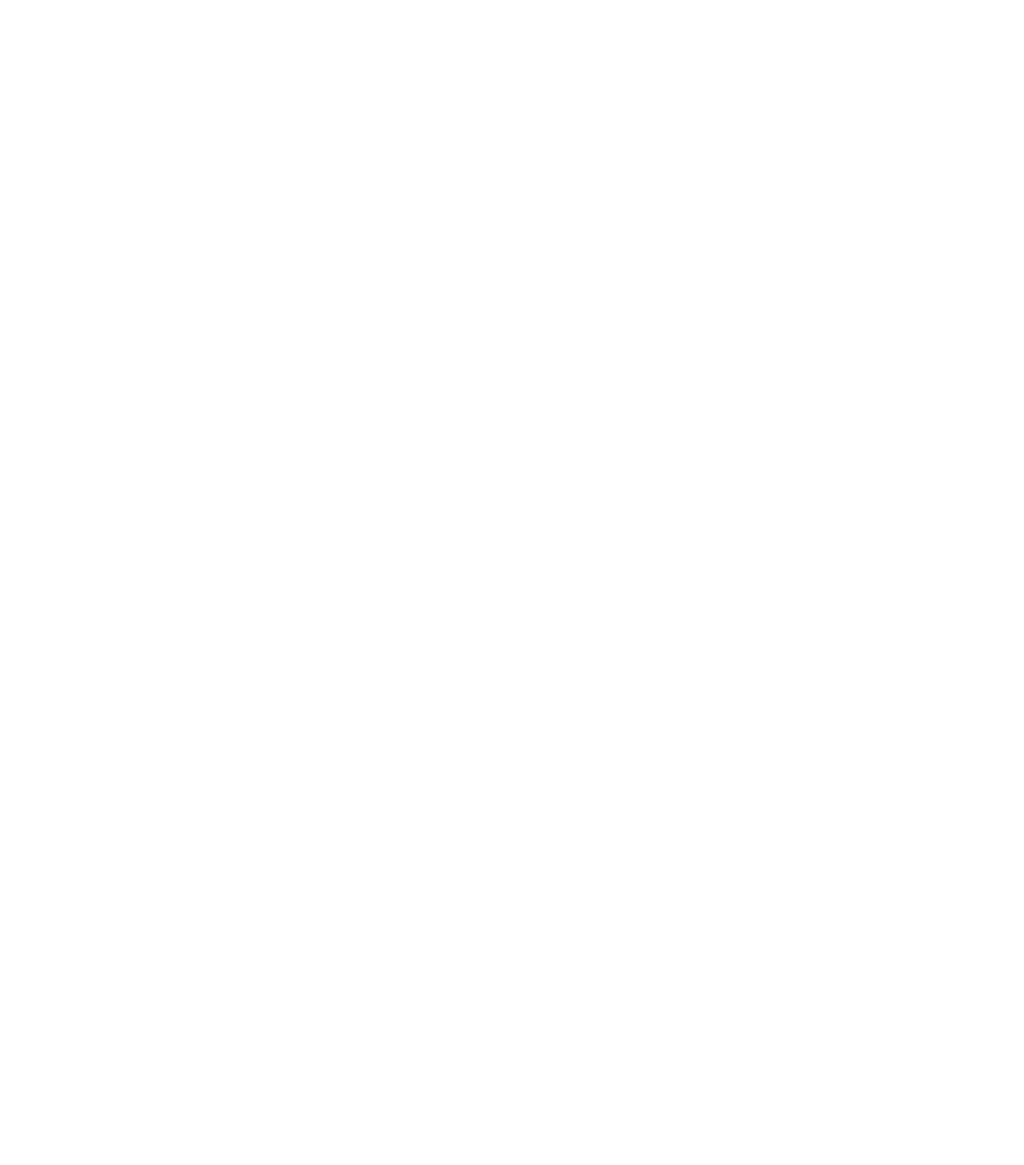
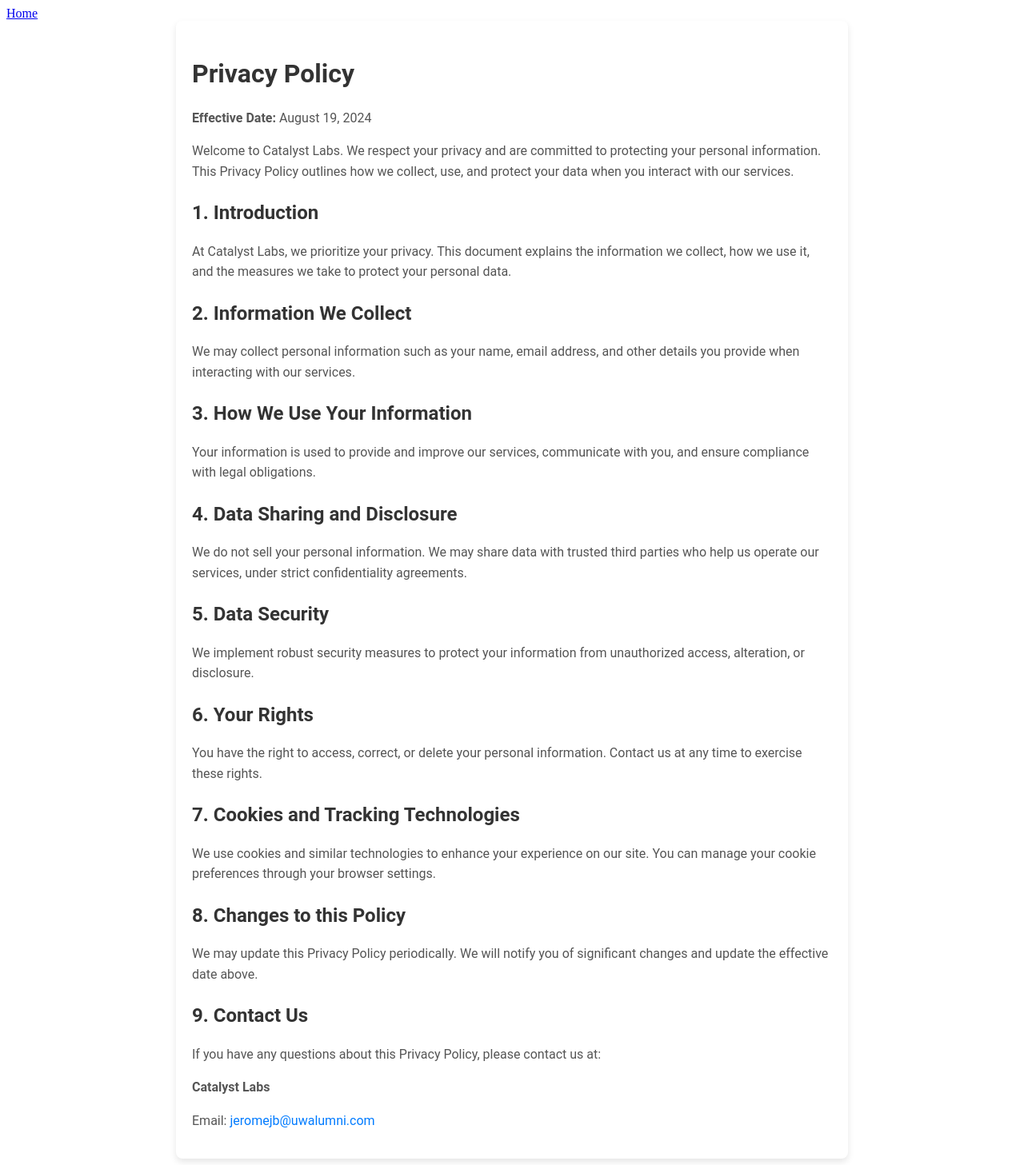
Before and after one commit to jeromejjb/SEC-insights, a Vue app: page /privacy-policy in a window 1280 px wide. Before the commit this address had no page. Shown: the whole page at 80% size. Before the commit the page ends 800 px from the top, so only its background shows below. Built offline with nearby package versions, Linux system fonts and the light colour scheme.

Commit message:
adding disclaimer, policy, and home button

```diff
--- a/src/components/CompanySearch.vue
+++ b/src/components/CompanySearch.vue
@@ -18,6 +18,8 @@
       </div>
     </div>
   </div>
+  <router-link class="search-button" to="/" style="text-decoration: none;">New Search</router-link>
+
 </template>
 
 <script>
@@ -81,6 +83,7 @@
     },
   },
 };
+
 </script>
 
 
@@ -192,4 +195,19 @@
   color: #666;
   line-height: 1.5;
 }
+.search-button {
+  padding: 12px 30px;
+  font-size: 18px;
+  cursor: pointer;
+  border: none;
+  border-radius: 8px;
+  background: linear-gradient(135deg, #3498db, #8e44ad);
+  color: white;
+  box-shadow: 0px 2px 10px rgba(0, 0, 0, 0.2);
+  transition: transform 0.3s ease;
+}
+
+.search-button:hover {
+  transform: scale(1.05);
+}
 </style>
--- a/src/components/LandingPage.vue
+++ b/src/components/LandingPage.vue
@@ -61,6 +61,17 @@
         </div>
       </div>
     </div>
+
+    <footer class="site-footer">
+        <div class="footer-content">
+          <p>
+            The information provided on this platform is for informational purposes only and does not constitute financial advice. Please consult a professional financial advisor before making any investment decisions.
+          </p>
+          <p>&copy; 2024 A Catalyst Labs Production. All rights reserved.</p>
+          <router-link to="/privacy-policy">Privacy Policy</router-link>
+        </div>
+      </footer>
+
   </template>
 
   <script>
@@ -336,4 +347,32 @@
     font-size: 12px;
     color: #7f8c8d;
   }
+  .site-footer {
+    background-color: #f9f9f9;
+    padding: 20px;
+    text-align: center;
+    border-top: 1px solid #e0e0e0;
+    margin-top: 40px;
+  }
+
+  .footer-content {
+    max-width: 800px;
+    margin: 0 auto;
+    font-size: 14px;
+    color: #666;
+  }
+
+  .footer-content p {
+    margin-bottom: 10px;
+  }
+
+  .footer-content a {
+    color: #007BFF;
+    text-decoration: none;
+  }
+
+  .footer-content a:hover {
+    text-decoration: underline;
+  }
+
   </style>
--- /dev/null
+++ b/src/components/PrivacyPolicy.vue
@@ -0,0 +1,73 @@
+<template>
+
+    <router-link to="/">Home</router-link>
+
+    <div class="privacy-policy">
+      <h1>Privacy Policy</h1>
+      <p><strong>Effective Date:</strong> August 19, 2024</p>
+      <p>Welcome to Catalyst Labs. We respect your privacy and are committed to protecting your personal information. This Privacy Policy outlines how we collect, use, and protect your data when you interact with our services.</p>
+
+      <h2>1. Introduction</h2>
+      <p>At Catalyst Labs, we prioritize your privacy. This document explains the information we collect, how we use it, and the measures we take to protect your personal data.</p>
+
+      <h2>2. Information We Collect</h2>
+      <p>We may collect personal information such as your name, email address, and other details you provide when interacting with our services.</p>
+
+      <h2>3. How We Use Your Information</h2>
+      <p>Your information is used to provide and improve our services, communicate with you, and ensure compliance with legal obligations.</p>
+
+      <h2>4. Data Sharing and Disclosure</h2>
+      <p>We do not sell your personal information. We may share data with trusted third parties who help us operate our services, under strict confidentiality agreements.</p>
+
+      <h2>5. Data Security</h2>
+      <p>We implement robust security measures to protect your information from unauthorized access, alteration, or disclosure.</p>
+
+      <h2>6. Your Rights</h2>
+      <p>You have the right to access, correct, or delete your personal information. Contact us at any time to exercise these rights.</p>
+
+      <h2>7. Cookies and Tracking Technologies</h2>
+      <p>We use cookies and similar technologies to enhance your experience on our site. You can manage your cookie preferences through your browser settings.</p>
+
+      <h2>8. Changes to this Policy</h2>
+      <p>We may update this Privacy Policy periodically. We will notify you of significant changes and update the effective date above.</p>
+
+      <h2>9. Contact Us</h2>
+      <p>If you have any questions about this Privacy Policy, please contact us at:</p>
+      <p><strong>Catalyst Labs</strong></p>
+      <p>Email: <a href="mailto:jeromejb@uwalumni.com">jeromejb@uwalumni.com</a></p>
+    </div>
+  </template>
+
+  <script>
+  export default {
+    name: "PrivacyPolicy",
+  };
+  </script>
+
+  <style scoped>
+  .privacy-policy {
+    max-width: 800px;
+    margin: 0 auto;
+    padding: 20px;
+    line-height: 1.6;
+    font-family: 'Roboto', sans-serif;
+    background-color: #fff;
+    border-radius: 8px;
+    box-shadow: 0 4px 8px rgba(0, 0, 0, 0.1);
+  }
+
+  .privacy-policy h1, .privacy-policy h2 {
+    color: #333;
+    margin-bottom: 10px;
+  }
+
+  .privacy-policy p {
+    color: #555;
+    margin-bottom: 15px;
+  }
+
+  .privacy-policy a {
+    color: #007bff;
+    text-decoration: none;
+  }
+  </style>
--- a/src/router.js
+++ b/src/router.js
@@ -1,6 +1,7 @@
 import { createRouter, createWebHistory } from 'vue-router';
 import LandingPage from '@/components/LandingPage.vue';
-import CompanySearch from '@/components/CompanySearch.vue'
+import CompanySearch from '@/components/CompanySearch.vue';
+import PrivacyPolicy from '@/components/PrivacyPolicy';
 const routes = [
   {
     path: '/',
@@ -13,6 +14,11 @@
     component: CompanySearch,
     props: true,
   },
+  {
+    path: '/privacy-policy',
+    name: 'PrivacyPolicy',
+    component: PrivacyPolicy
+  }
 ];
 
 const router = createRouter({
```
